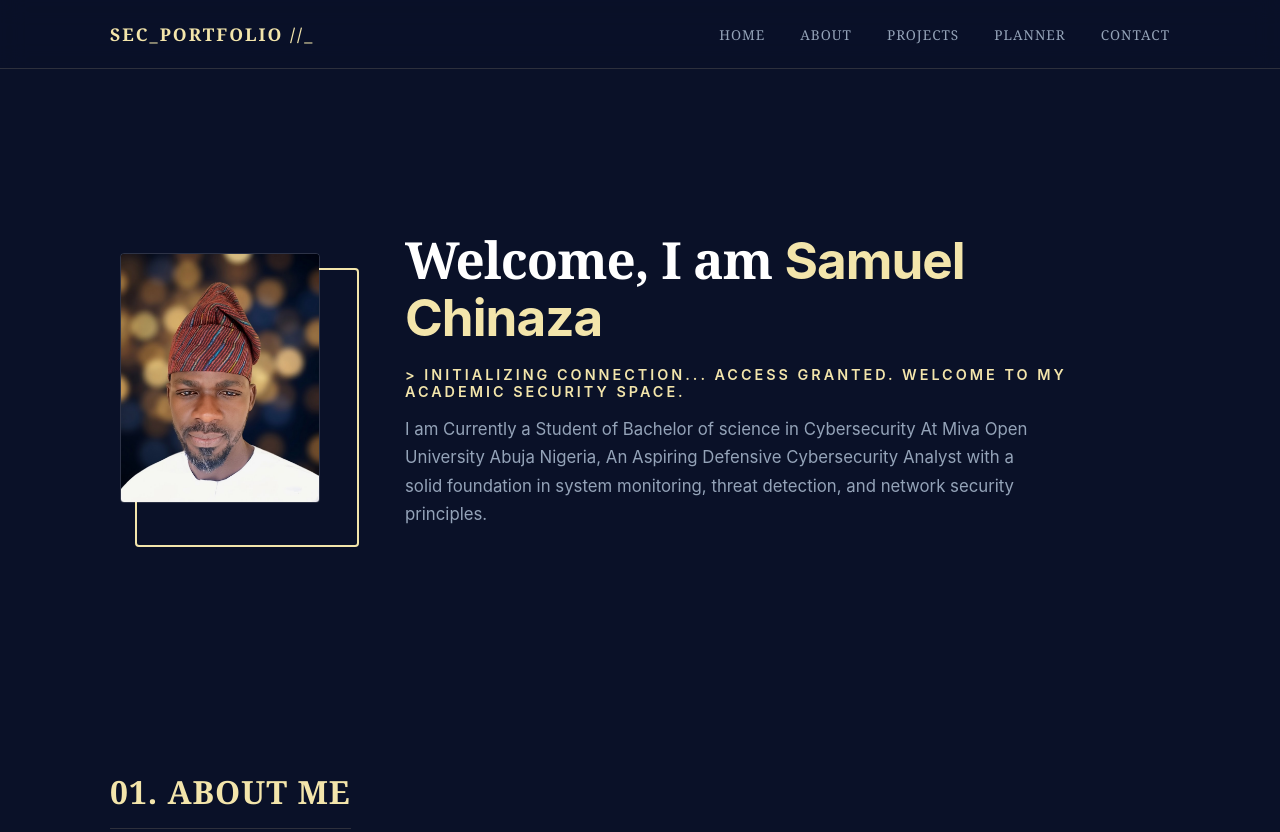
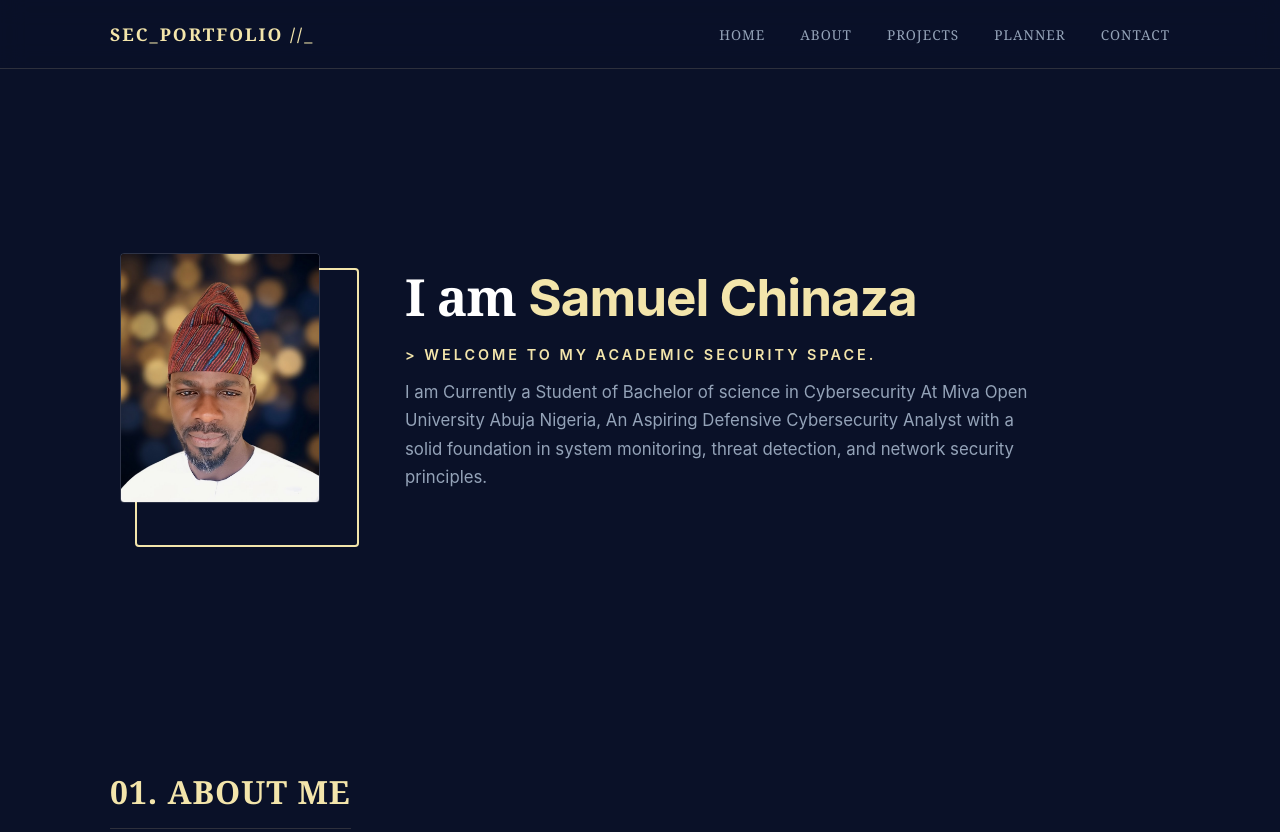
Before and after one commit to SammyNaza/Portfolio, a plain HTML site: page index.html in a window 1280 px wide. Shown: the top 832 px of the page. Drawn offline with Linux system fonts and the light colour scheme.

Commit message:
Refactor index.html for improved structure and content

```diff
--- a/index.html
+++ b/index.html
@@ -3,7 +3,7 @@
 <head>
     <meta charset="UTF-8">
     <meta name="viewport" content="width=device-width, initial-scale=1.0">
-    <title>Cybersecurity Student Portfolio</title>
+    <title>Cybersecurity Portfolio</title>
     <link rel="stylesheet" href="style.css">
 </head>
 <body>
@@ -31,8 +31,8 @@
     <img src="images/profile.jpg" alt="Samuel Chinaza - Cybersecurity Student" class="profile-pic">
 </div>
                 <div class="hero-text">
-                    <h1>Welcome, I am <span class="accent-text">Samuel Chinaza</span></h1>
-                    <p class="welcome-msg">> Initializing connection... Access Granted. Welcome to my academic security space.</p>
+                    <h1> I am <span class="accent-text">Samuel Chinaza</span></h1>
+                    <p class="welcome-msg">> Welcome to my academic security space.</p>
                     <p class="bio-summary">I am Currently a Student of Bachelor of science in Cybersecurity At Miva Open University Abuja Nigeria, An Aspiring Defensive Cybersecurity Analyst with a solid foundation in system monitoring, threat detection, and network security principles.</p>
                 </div>
             </div>
```
